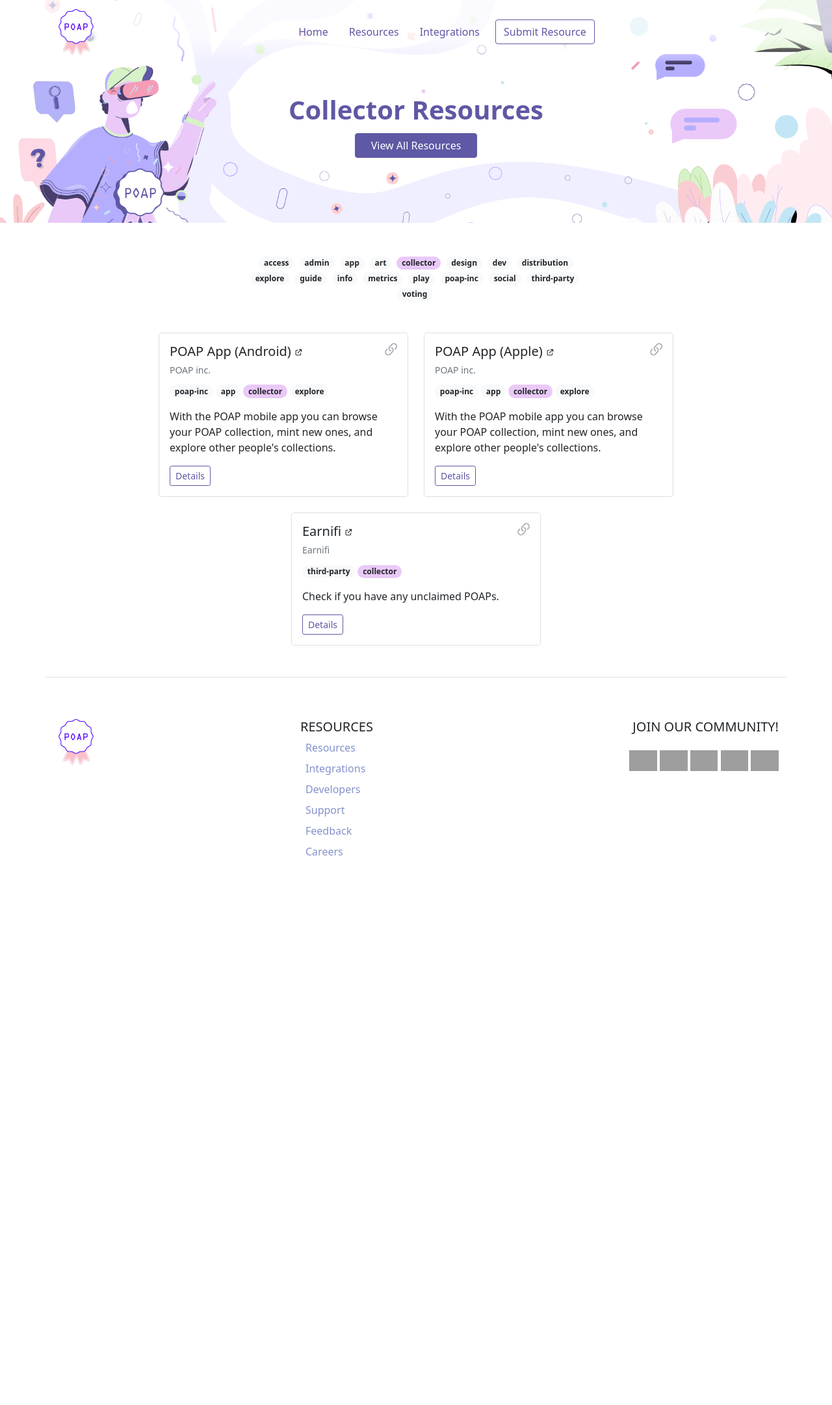
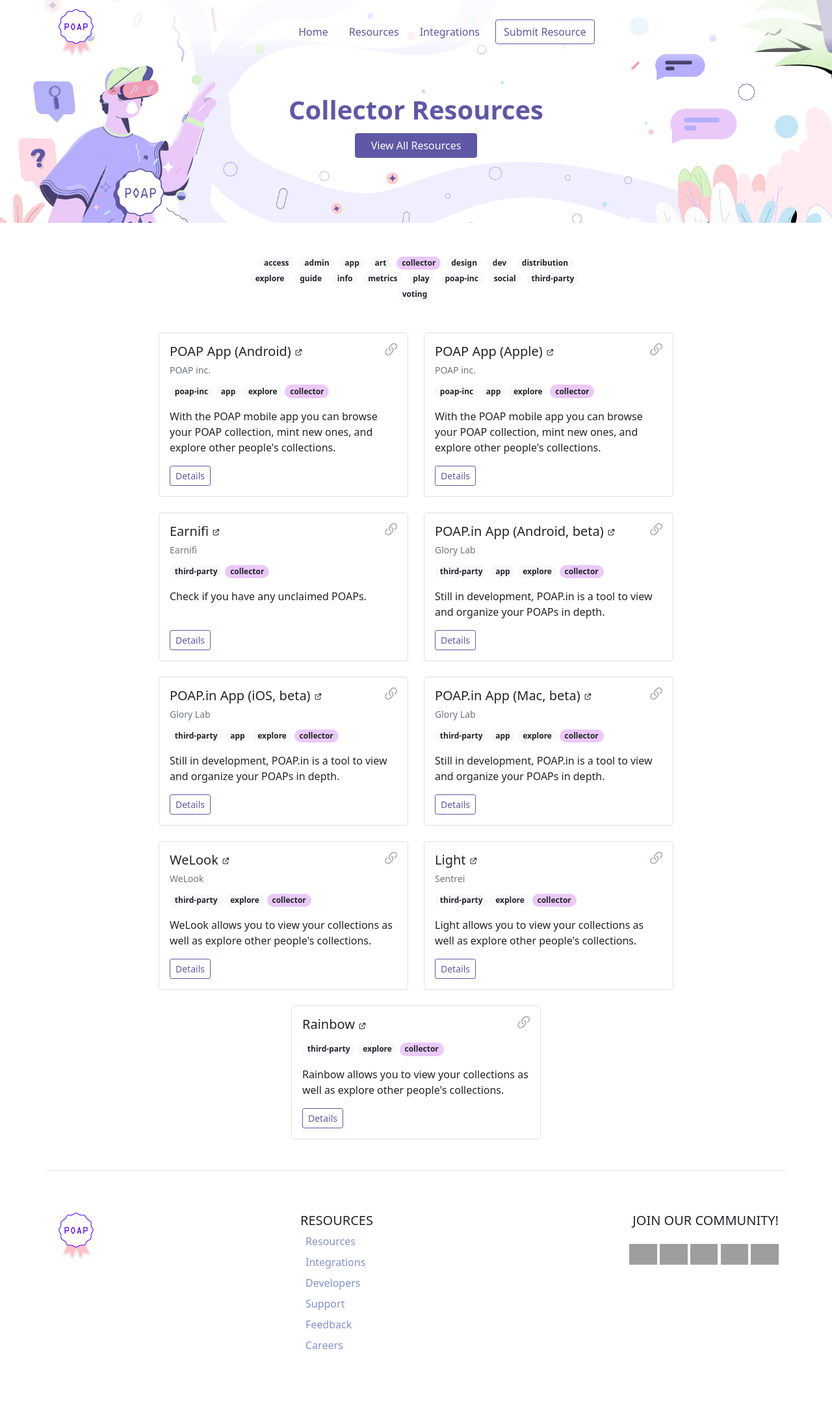
Before and after one commit to poap-xyz/poap-directory, a Jekyll site: the page built from resources/collector.md, in a window 1280 px wide. Shown: the whole page at 65% size. Built offline with Jekyll 4.4.1, drawn with Linux system fonts in a browser that asks for light colours; a script that is not in the unit is left out; before the commit the page ends 1403 px from its top, so only the background shows below that; grey boxes are pictures that could not be loaded.

Commit message:
misc fixes (#10)

```diff
--- a/_data/resources.yml
+++ b/_data/resources.yml
@@ -269,7 +269,7 @@
   title: POAP.art Painting Bot
   official: false
   hide_on_all: false
-  desc_short: A bot that allow users to delegate pixel placing to the art bot for custom, pre-planned drawings.
+  desc_short: A bot that allows users to delegate pixel placing to the art bot for custom, pre-planned drawings.
   desc_long:
   creator: RomiRand
   pricing: free
@@ -590,7 +590,7 @@
   creator: POAP inc.
   pricing: free
   # contact:
-  categories: app, collector, explore
+  categories: app, explore, collector
   integrations:
   github:
   docs:
@@ -611,7 +611,7 @@
   creator: POAP inc.
   pricing: free
   # contact:
-  categories: app, collector, explore
+  categories: app, explore, collector
   integrations:
   github:
   docs:
@@ -1005,7 +1005,7 @@
   title: Dune POAP Dashboard
   official: false
   hide_on_all: false
-  desc_short: View POAP metrics on the amount of waalets over time.
+  desc_short: View POAP metrics on the amount of wallets over time.
   desc_long:
   creator: GreyWizard
   pricing: free
@@ -1303,7 +1303,7 @@
   title: Gather.Town Bot
   official: false
   hide_on_all: false
-  desc_short: A Gather.Town bot to that allows you to send POAPs to connected users on the Gather Space.
+  desc_short: A Gather.Town bot that allows you to send POAPs to connected users on the Gather Space.
   desc_long:
   creator: andrei0x309
   pricing: free
@@ -1345,7 +1345,7 @@
   title: Gather.Town Gated Access
   official: false
   hide_on_all: false
-  desc_short: Make your Gather.Town space come alive be selecting areas that can only be accessed by collectors of your POAP.
+  desc_short: Make your Gather.Town space come alive by selecting areas that can only be accessed by collectors of your POAP.
   desc_long:
   creator: Lit Gateway
   pricing: free
@@ -1434,7 +1434,7 @@
   creator: Glory Lab
   pricing: free
   # contact:
-  categories: app, explore
+  categories: app, explore, collector
   integrations:
   github:
   docs:
@@ -1455,7 +1455,7 @@
   creator: Glory Lab
   pricing: free
   # contact:
-  categories: app, explore
+  categories: app, explore, collector
   integrations:
   github:
   docs:
@@ -1476,7 +1476,7 @@
   creator: Glory Lab
   pricing: free
   # contact:
-  categories: app, explore
+  categories: app, explore, collector
   integrations:
   github:
   docs:
@@ -1689,7 +1689,7 @@
   creator: WeLook
   pricing: free
   # contact:
-  categories: explore
+  categories: explore, collector
   integrations:
   github:
   docs:
@@ -1710,7 +1710,7 @@
   creator: Sentrei
   pricing: free
   # contact: slobo.eth
-  categories: explore
+  categories: explore, collector
   integrations:
   github: https://github.com/LightDotSo
   docs: https://lightdotso.notion.site/lightdotso/
@@ -1752,7 +1752,7 @@
   creator:
   pricing: free
   # contact:
-  categories: explore
+  categories: explore, collector
   integrations: wallet
   github: https://github.com/rainbow-me/rainbow
   docs: https://learn.rainbow.me/
@@ -1882,7 +1882,7 @@
 #   creator: POAP inc.
 #   pricing: free
 #   # contact:
-#   categories: explore
+#   categories: explore, collector
 #   integrations:
 #   github:
 #   docs:
--- a/_includes/css/base.css
+++ b/_includes/css/base.css
@@ -288,6 +288,7 @@
   color: var(--poap-purple-2);
   height: 1.8rem;
   width: 1.8rem;
+  margin-bottom: 0.5rem;
 }
 #rdmCategories .badge {
   font-weight: 600;
--- a/_includes/js/base.js
+++ b/_includes/js/base.js
@@ -80,7 +80,7 @@
   let link = resource.link;
   let title = resource.title;
   let official = resource.official;
-  let creator = resource.creator;
+  let creator = resource.creator || "";
   let pricing = resource.pricing;
   let description = resource.desc_long ? resource.desc_long : resource.desc_short;
   let categories = resource.categories.split(", ");
--- a/_includes/partials/resource-modal.html
+++ b/_includes/partials/resource-modal.html
@@ -15,7 +15,7 @@
           </a>
         </h5>
         <p id="rdmCreator" class="modal-title mb-3 text-muted"></p>
-        <div id="rdmSocials" class="mb-3"></div>
+        <div id="rdmSocials" class="my-2"></div>
         <hr class="my-4 text-muted">
         <div id="rdmCategories" class="mb-3"></div>
         <div id="rdmIntegrations" class="mb-3 rounded-pill bg-light d-inline"></div>
```
Also changed, not shown: index.md (+40 -40 lines).
